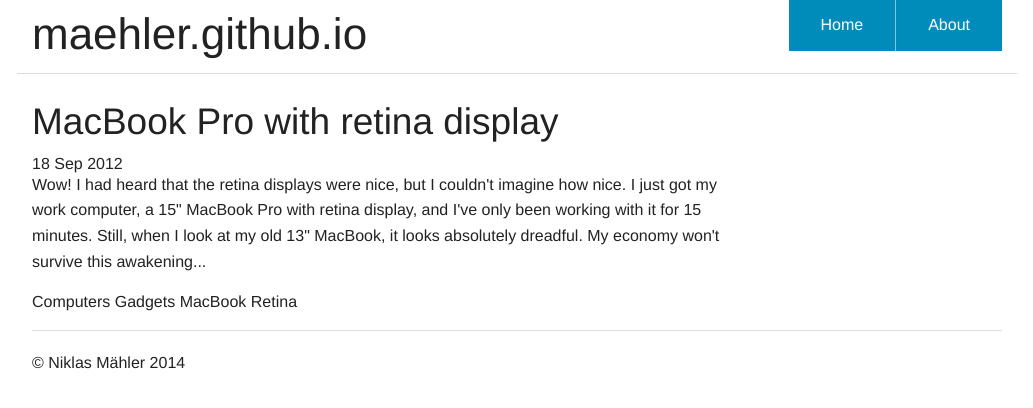
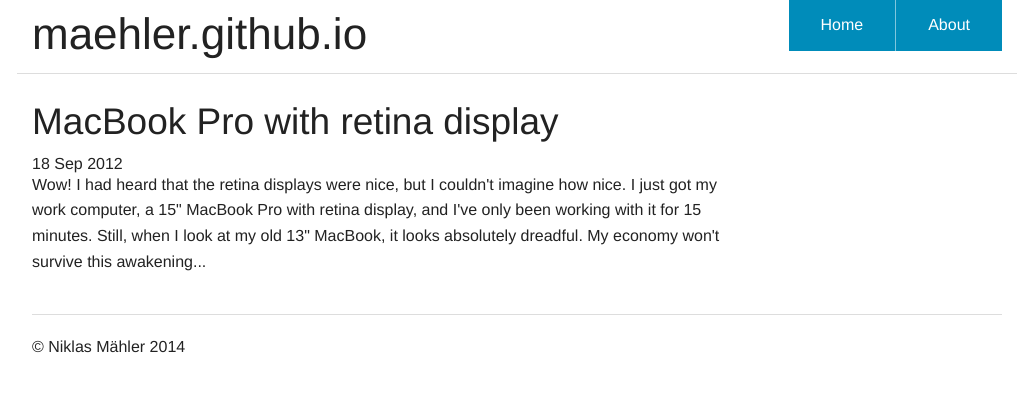
Before and after one commit to maehler/maehler.github.io, a Jekyll site: the page built from _posts/2012-09-18-macbook-pro-with-retina-display.html, in a window 1280 px wide. Shown: the top 408 px of the page, without its empty margins (123-1156 px from the left). Built offline with Jekyll 4.4.1, drawn with Linux system fonts in a browser that asks for light colours.

Commit message:
don't show tags since it's not possible to interact with them

```diff
--- a/_layouts/post.html
+++ b/_layouts/post.html
@@ -8,7 +8,7 @@
 		{{ content }}
 
 		{% for tag in page.tags offset: 0 %}
-			<span class="tag">{{ tag }}</span>
+			<!-- <span class="tag">{{ tag }}</span> -->
 		{% endfor %}
 	</div>
 </div>
--- a/index.html
+++ b/index.html
@@ -9,7 +9,7 @@
 		<time>{{ post.date | date_to_string }}</time>
 		{{ post.content }}
 		{% for tag in post.tags offset: 0 %}
-			<span class="tag">{{ tag }}</span>
+			<!-- <span class="tag">{{ tag }}</span> -->
 		{% endfor %}
 		{% unless forloop.last %}
 		<hr>
```
